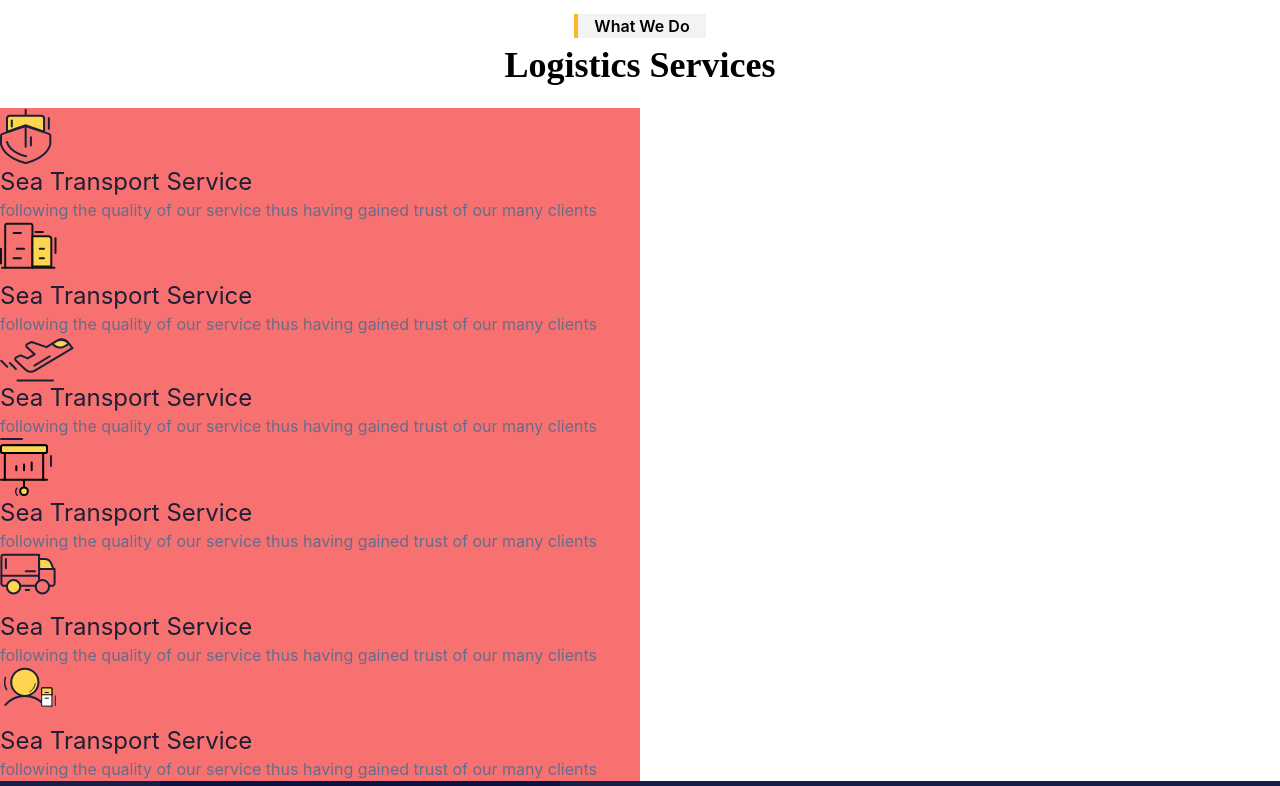
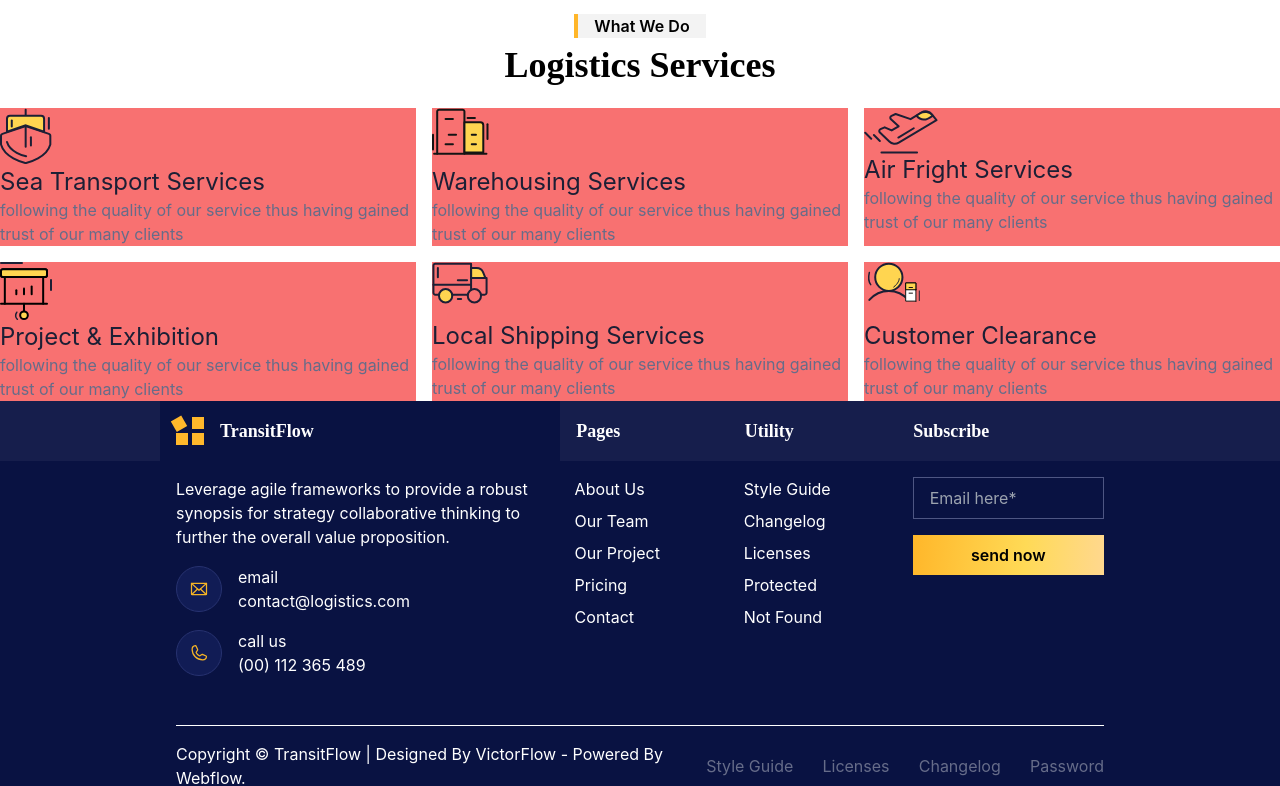
Before and after one commit to smartcollins/logistics, a React (Create React App) app: page /service in a window 1280 px wide. Shown: the part 642-1428 px from the top of the page. Built offline with nearby package versions, Linux system fonts and the light colour scheme.

Commit message:
still modifying Service

```diff
--- a/src/pages/Service.jsx
+++ b/src/pages/Service.jsx
@@ -8,16 +8,16 @@ import service from '../data/service';
 
 
 const Service = ()=>{
-    const items = service.map((item,idx) => <div key={idx} className='bg-red-400 w-2/4'>
+    const items = service.map((item,idx) => <div key={idx} className='bg-red-400 group'>
     <img src={item.icon} alt='icon-logo' />
-    <p className=' text-[#1c1f35] hover:text-[#ffb82b] text-2xl capitalize'>sea transport service</p>
+    <p className=' text-[#1c1f35] group-hover:text-[#ffb82b] text-2xl capitalize'>{item.txt}</p>
     <p style={{color: color.grayTxt}}>following the quality of our service thus having gained trust of our many clients</p>
 </div>)
     return(
         <div>
             <div>{banner.slice(3, 4).map((item, idx) => <Banner key={idx} {...item} />)}</div>
             <Caption mid={true} dark={true} txt={'what we do'} txt2={'logistics services'}/>
-            <div>
+            <div className='grid grid-cols-3 gap-4'>
                 {/* <div className='bg-red-400 w-2/4'>
                     <img src={ship} alt="ship-logo" />
                     <p className=' text-[#1c1f35] hover:text-[#ffb82b] text-2xl capitalize'>sea transport service</p>
```
